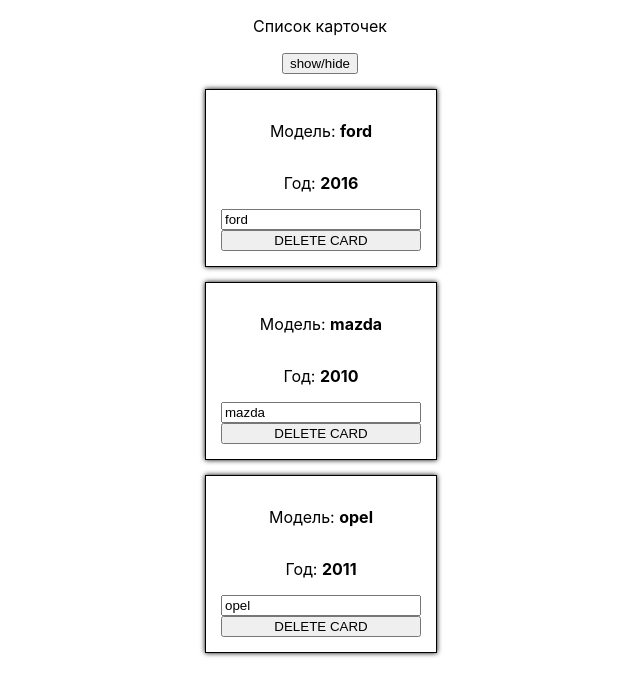
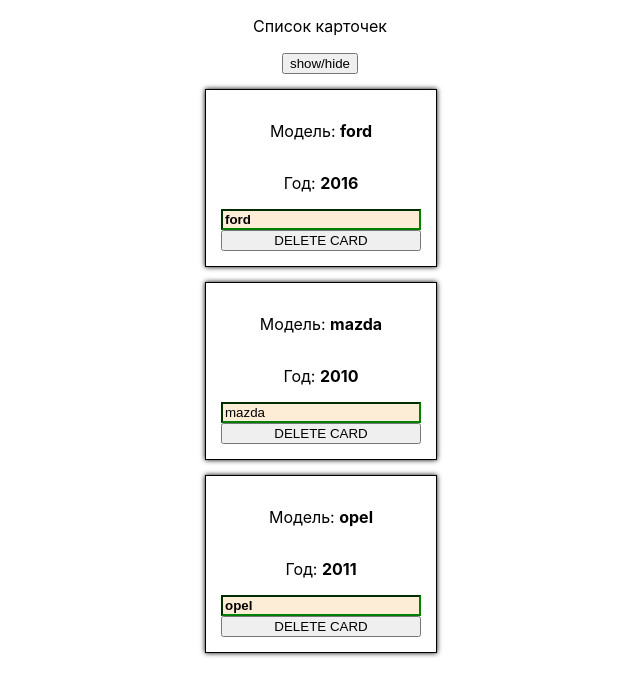
Before and after one commit to ko1p/react-app, a React (Create React App) app: page / in a window 1280 px wide. Shown: the top 696 px of the page, without its empty margins (320-960 px from the left). Built offline with nearby package versions, Linux system fonts and the light colour scheme.

Commit message:
add some styles

```diff
--- a/src/cards/Cards.css
+++ b/src/cards/Cards.css
@@ -7,3 +7,20 @@
     border: 1px solid black;
     box-shadow: 0 0 5px 0 black;
 }
+
+.input {
+    background-color: rgb(253, 236, 214);
+    outline: none;
+}
+
+.input.red {
+    border-color: red;
+}
+
+.input.green {
+    border-color: green;
+}
+
+.input.bold {
+    font-weight: bold;
+}
--- a/src/cards/Cards.js
+++ b/src/cards/Cards.js
@@ -3,11 +3,27 @@
 import './Cards.css';
 
 const card = (props) => {
+  const inputClasses = ['input'];
+  if (props.name !== '') {
+    inputClasses.push('green')
+  } else {
+    inputClasses.push('red')
+  }
+
+  if (props.name.length < 5) {
+    inputClasses.push('bold')
+  }
+
   return (
     <div className="Cards">
       <p>Модель: <strong>{props.name}</strong></p>
       <p>Год: <strong>{props.year}</strong></p>
-      <input type="text" onChange={props.inputHandler} value={props.name}></input>
+      <input
+      className={inputClasses.join(' ')}
+      type="text"
+      onChange={props.inputHandler}
+      value={props.name}
+      ></input>
       <button onClick={props.deleteHendler}>DELETE CARD</button>
     </div>
   )
```
